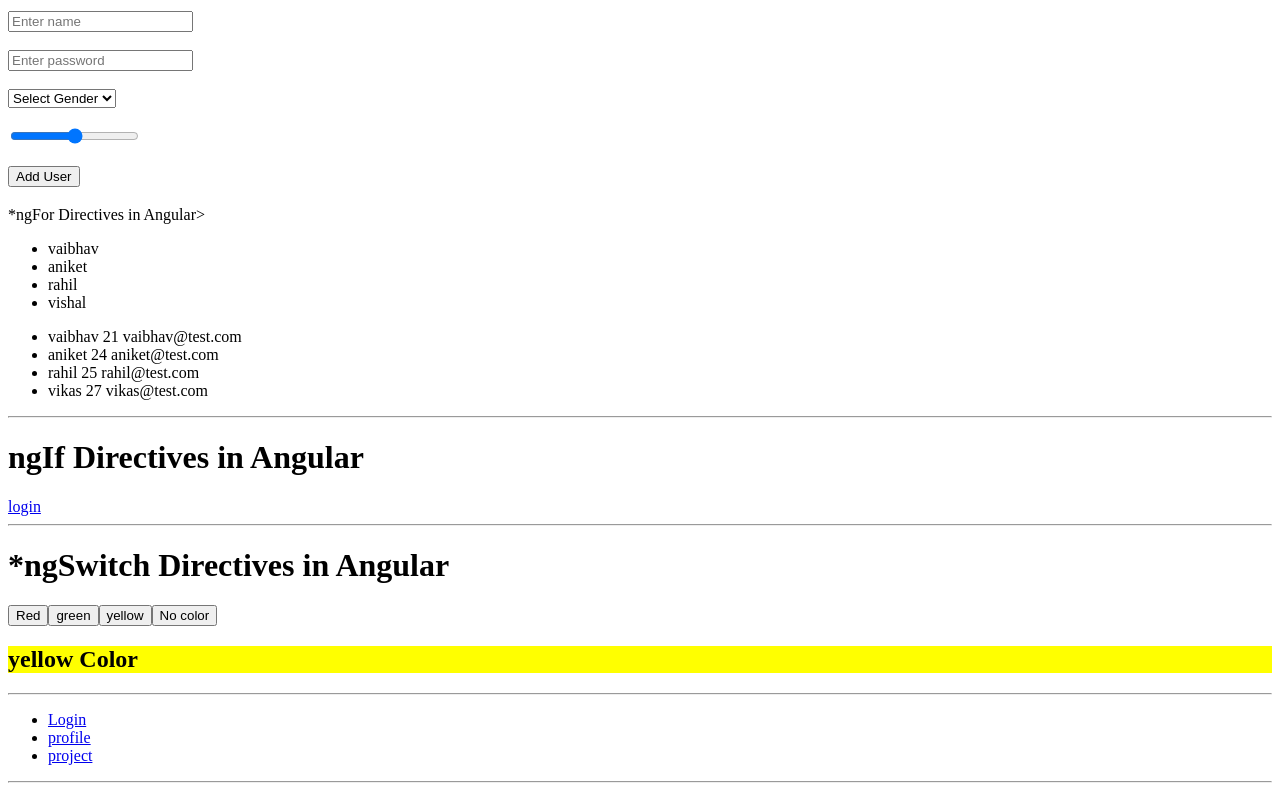
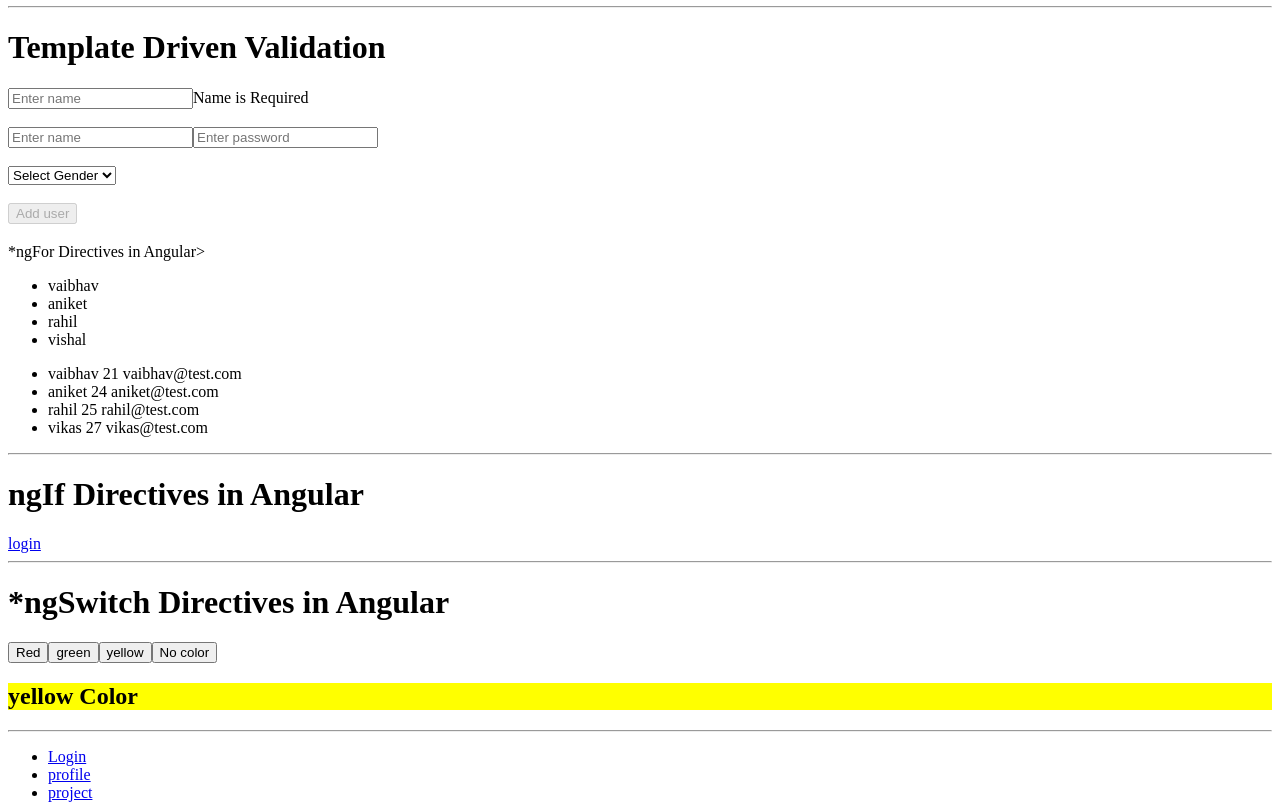
Before and after one commit to vaibhavkate7/Angular-training, an Angular app: page /project in a window 1280 px wide. Shown: the part 1100-1904 px from the top of the page. Built offline with nearby package versions, Linux system fonts and the light colour scheme.

Commit message:
learn: learn about template driven form validation

```diff
--- a/src/app/header/header.component.ts
+++ b/src/app/header/header.component.ts
@@ -1,9 +1,10 @@
 import { Component } from '@angular/core';
+import { NgForm } from '@angular/forms';
 import { RouterLink, RouterLinkActive } from '@angular/router';
 
 @Component({
   selector: 'app-header',
-  imports: [RouterLink,RouterLinkActive],
+  imports: [RouterLink,RouterLinkActive,],
   templateUrl: './header.component.html',
   styleUrl: './header.component.css'
 })
--- a/src/app/profile/profile.component.ts
+++ b/src/app/profile/profile.component.ts
@@ -6,7 +6,7 @@ import { ActivatedRoute } from "@angular/router";
 @Component({
   selector:'app-profile',
   templateUrl:'./profile.component.html',
-  imports: [NgFor],
+  imports:[NgFor],
 })
 
 export class ProfileCompoent {
--- a/src/app/project/project.component.html
+++ b/src/app/project/project.component.html
@@ -50,7 +50,7 @@
   </li>
 </ul>
 
-<hr>
+<!-- <hr>
 <h1>Basic of Racet Forms</h1>
 <form action="" method="post">
   <input type="text" placeholder="enter Name" [formControl]="name">
@@ -62,7 +62,7 @@
   <h3>{{name.value}}</h3>
   <h3>{{password.value}}</h3>
 
-</form>
+</form> -->
 
 <hr>
 <!-- <h1>Form Grouping in Reactive Forms</h1>
@@ -111,7 +111,7 @@
 
 <hr>
 <h1>Template Driven forms</h1>
-<form #userForm="ngForm" (ngSubmit)="addDetails(userForm.value)">
+<form #userForm1="ngForm" (ngSubmit)="addDetails(userForm1.value)">
   <input type="text" placeholder="Enter name" name="name" ngModel>
   <br><br>
   <input type="text" placeholder="Enter password" name="password" ngModel>
@@ -130,3 +130,24 @@
 <h3>{{userDetails?.password}}</h3>
 <h3>{{userDetails?.gender}}</h3>
 <h3>{{userDetails?.range}}</h3>
+
+<hr>
+<h1>Template Driven Validation</h1>
+<form #userForm2="ngForm" (ngSubmit)="addDetails(userForm2.value)">
+  <input #name="ngModel" type="text" required placeholder="Enter name" name="name" ngModel>
+  <span *ngIf="name.invalid">Name is Required</span>
+  <br><br>
+  <input #name="ngModel" type="text" required placeholder="Enter name" name="name" ngModel>
+  <input type="text" placeholder="Enter password" name="password" ngModel>
+  <br><br>
+  <select name="gender" ngModel>
+    <option value="">Select Gender</option>
+    <option value="male">Male</option>
+    <option value="female">Female</option>
+  </select>
+  <br><br>
+  <button type="submit" [disabled]="userForm2.invalid">Add user</button>
+</form>
+<h3>{{userDetails?.name}}</h3>
+<h3>{{userDetails?.password}}</h3>
+<h3>{{userDetails?.gender}}</h3>
```
Also changed, not shown: src/app/project/project.component.ts (+2 -5 lines).
